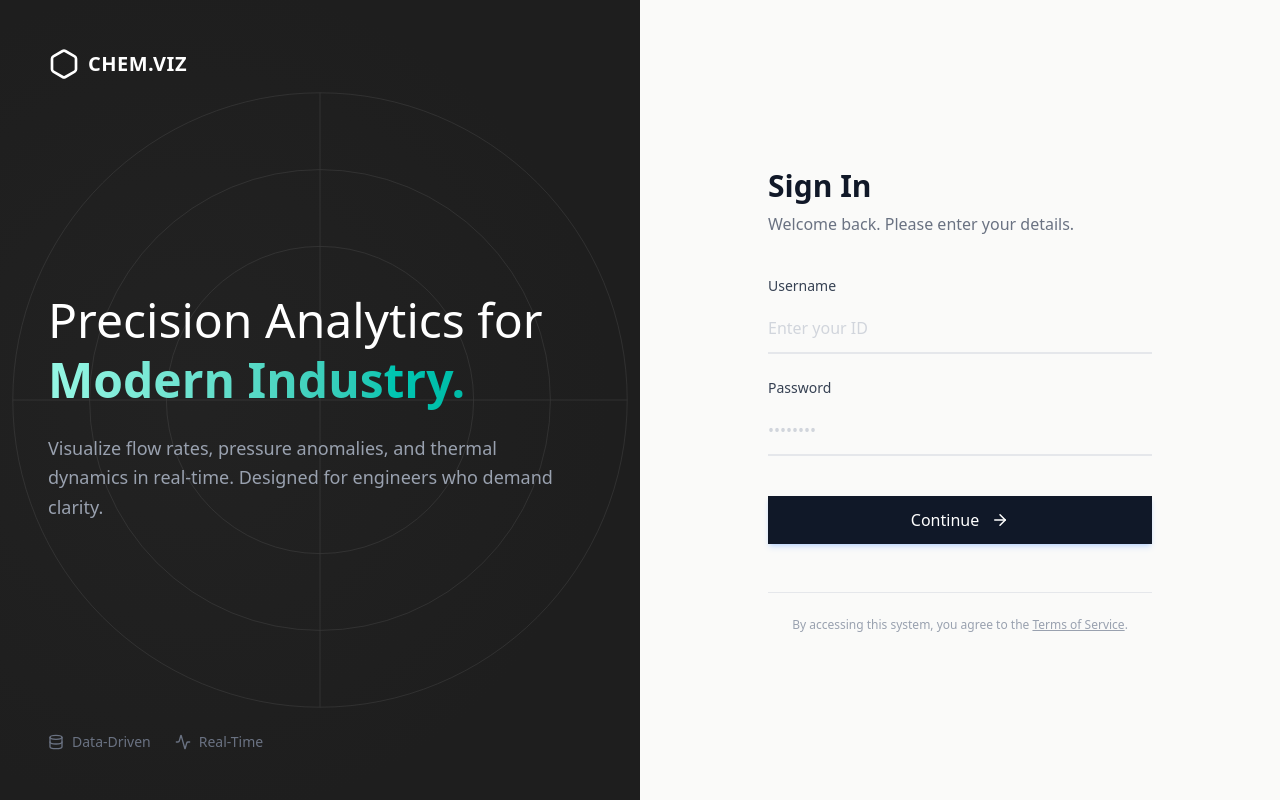
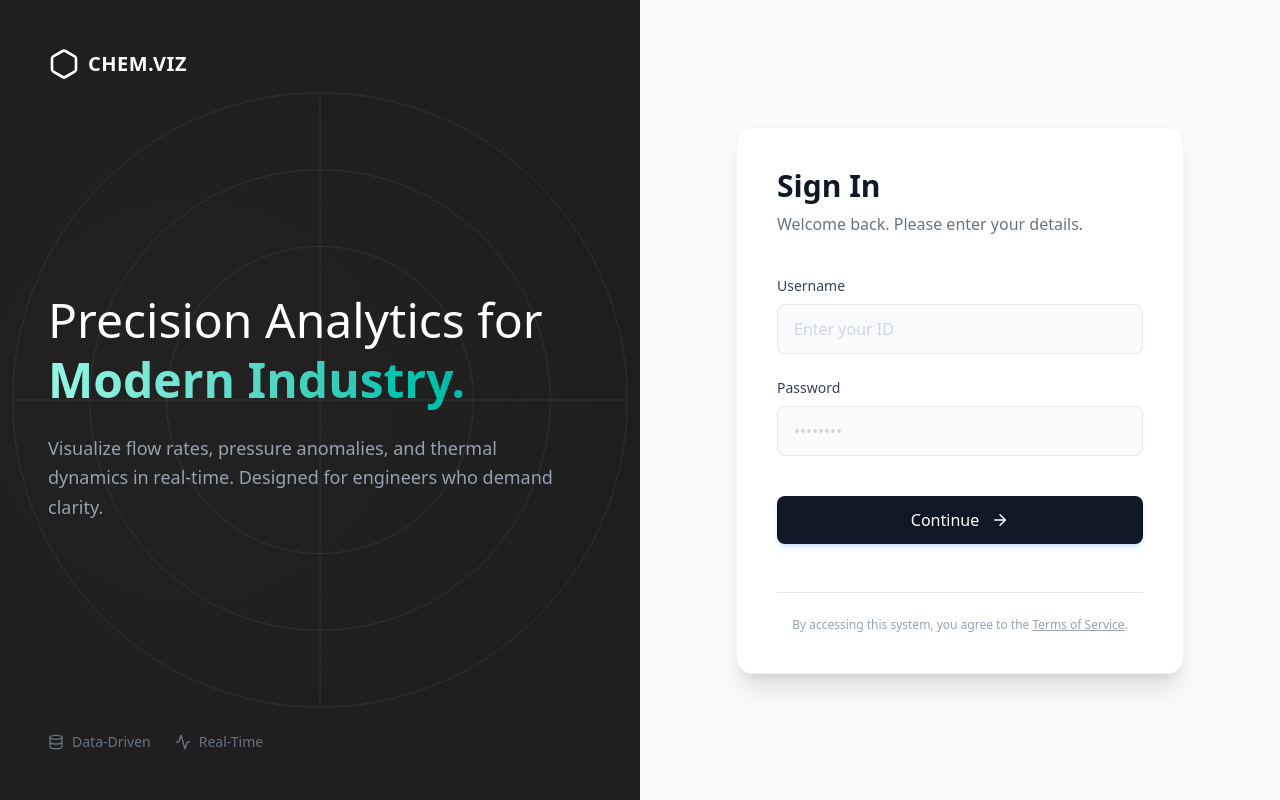
Before and after one commit to divyateja050/Django_project_08-02-2026, a React (Vite) app in the folder web-frontend/: page / in a window 1280 px wide. Built offline with nearby package versions, Linux system fonts and the light colour scheme.

Commit message:
v1.0.3 - UI update

```diff
--- a/web-frontend/src/components/Login.jsx
+++ b/web-frontend/src/components/Login.jsx
@@ -72,7 +72,7 @@ const Login = ({ onLogin }) => {
 
             {/* Right Column - Login Form */}
             <div className="w-full lg:w-1/2 flex items-center justify-center p-8 lg:p-24 bg-[#FAFAF9]">
-                <div className="w-full max-w-sm">
+                <div className="w-full max-w-md bg-white p-10 rounded-2xl shadow-xl border border-gray-100">
                     <div className="mb-10">
                         <h2 className="font-display text-3xl font-bold text-gray-900 mb-2">Sign In</h2>
                         <p className="text-gray-500">Welcome back. Please enter your details.</p>
@@ -83,7 +83,7 @@ const Login = ({ onLogin }) => {
                             <label className="block text-sm font-medium text-gray-700 mb-2 transition-colors group-focus-within:text-primary-700">Username</label>
                             <input
                                 type="text"
-                                className="w-full px-0 py-3 bg-transparent border-b-2 border-gray-200 focus:border-primary-600 focus:outline-none transition-all placeholder-gray-300 text-gray-900"
+                                className="w-full px-4 py-3 bg-gray-50 border border-gray-200 rounded-lg focus:border-primary-600 focus:ring-2 focus:ring-primary-100 focus:outline-none transition-all placeholder-gray-300 text-gray-900"
                                 placeholder="Enter your ID"
                                 value={username}
                                 onChange={(e) => setUsername(e.target.value)}
@@ -94,7 +94,7 @@ const Login = ({ onLogin }) => {
                             <label className="block text-sm font-medium text-gray-700 mb-2 transition-colors group-focus-within:text-primary-700">Password</label>
                             <input
                                 type="password"
-                                className="w-full px-0 py-3 bg-transparent border-b-2 border-gray-200 focus:border-primary-600 focus:outline-none transition-all placeholder-gray-300 text-gray-900"
+                                className="w-full px-4 py-3 bg-gray-50 border border-gray-200 rounded-lg focus:border-primary-600 focus:ring-2 focus:ring-primary-100 focus:outline-none transition-all placeholder-gray-300 text-gray-900"
                                 placeholder="••••••••"
                                 value={password}
                                 onChange={(e) => setPassword(e.target.value)}
@@ -103,7 +103,7 @@ const Login = ({ onLogin }) => {
 
                         <div className="pt-4">
                             <Button
-                                className="w-full h-12 bg-gray-900 hover:bg-black text-white rounded-none flex items-center justify-center gap-3 transition-all duration-300 group"
+                                className="w-full h-12 bg-gray-900 hover:bg-black text-white rounded-lg flex items-center justify-center gap-3 transition-all duration-300 group shadow-md hover:shadow-lg"
                                 disabled={loading}
                             >
                                 {loading ? 'Processing...' : 'Continue'}
```
